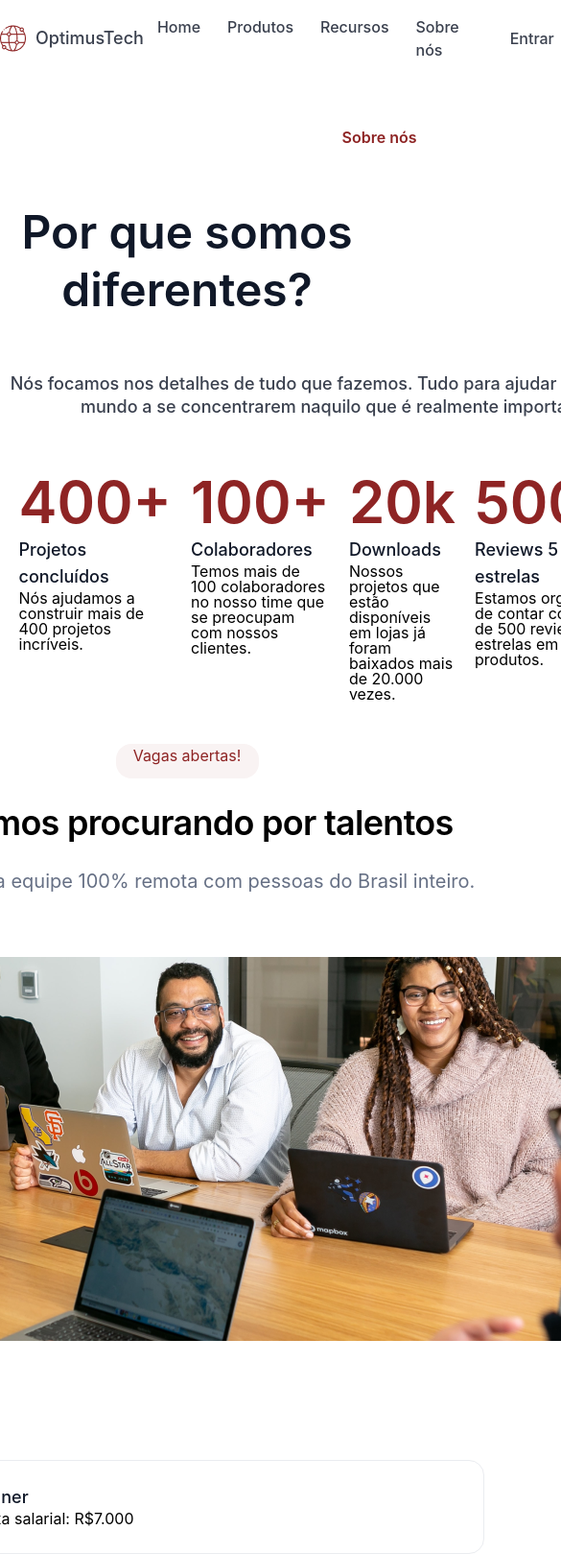
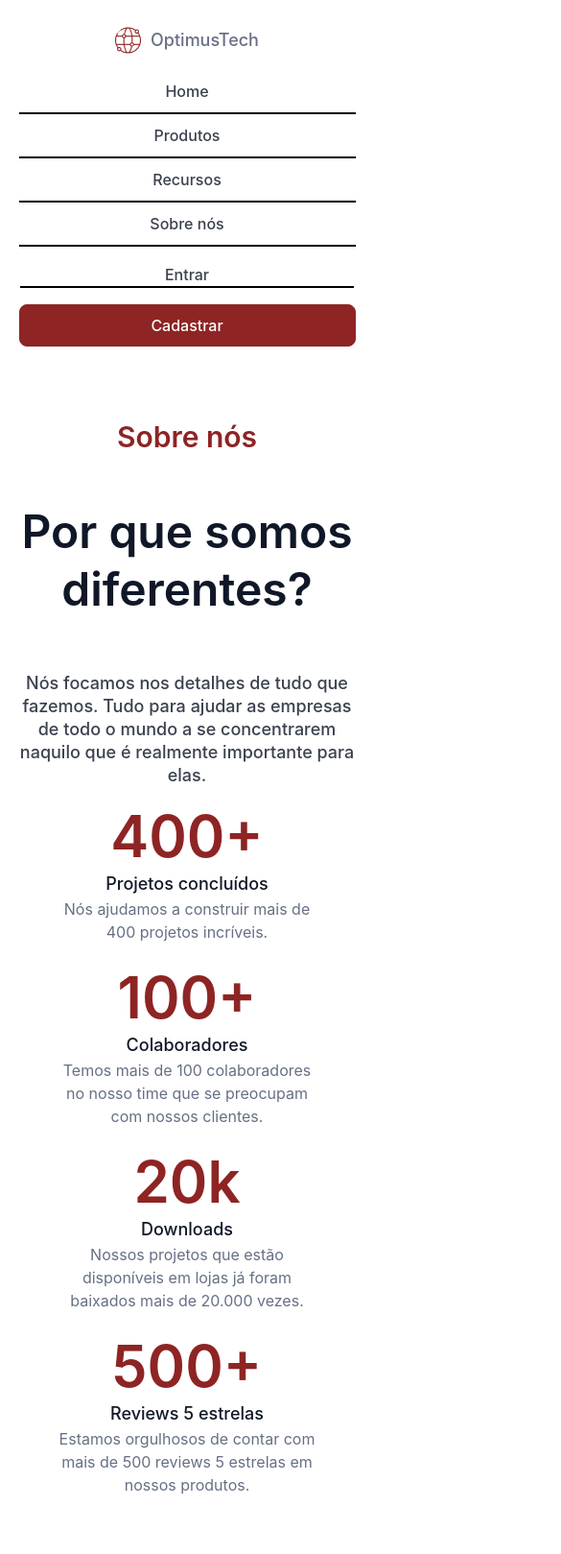
Before and after one commit to Lgbarros/Optimus-Tech, a plain HTML site: page index.html in a window 390 px wide. Shown: the top 1619 px of the page at 96% size, 585 px wide, since content can reach past the window. Drawn offline with Linux system fonts and the light colour scheme; a web font is replaced by a local one.

Commit message:
Mobile layout fixed

```diff
--- a/css/style.css
+++ b/css/style.css
@@ -30,7 +30,6 @@ img:hover {
     transform: scale(1.05);
     transition: .5s all ease-in-out;
     cursor: pointer;
-}
 }
 
 p {
@@ -378,3 +377,203 @@ input {
     color: #98A2B3;
     text-align: center;
 }
+
+/* MOBILE */
+
+@media (max-width: 600px) {
+    header .container {
+        max-width: 90% !important;
+        margin: 0 auto;
+        display: flex;
+        flex-wrap: wrap;
+        padding: 5% 0px;
+        justify-content: center;
+        gap: 0px;
+        height: 350px;
+    }
+
+    header .logo {
+        width: 100%;
+    }
+    header .logo-img-text {
+        margin: 0 auto;
+    }
+
+    header #nav {
+        text-align: center;
+        width: 100%;
+        margin-right: 0% !important;
+    }
+
+    header #menu {
+        display: flex;
+        flex-direction: column !important;
+        justify-content: center;
+        align-items: center;
+    }
+
+    header #menu a{
+        padding: 10px 0px;
+        border-bottom: 2px solid black;
+        width: 100%;
+        display: flex;
+        justify-content: center;
+    }
+
+    header #menu a:hover {
+        background-color: #8E2424;
+        color: #FFF;
+    }
+
+    header .login {
+        flex-direction: column;
+        width: 100%;
+        margin-top: 0%;
+    }
+
+    header .login a{
+        padding: 0px 30px !important;
+    }
+
+    header .login .login-entrar {
+        border-bottom: 2px solid black;
+        width: 82%;
+        text-align: center;
+        margin-bottom: 5%;
+    }
+
+    header .button-login{
+        color: white;
+    }
+
+    button {
+        width: 100%;
+    }
+
+    main {
+        width: 100%;
+        display: flex;
+        flex-direction: column;
+        flex-wrap: wrap;
+        align-content: space-around;
+        align-items: center;
+        padding-top: 10%;
+    }
+
+    #about {
+        display: flex;
+        flex-direction: column;
+        flex-wrap: wrap;
+    }
+
+    #about .container-about {
+        display: flex;
+        flex-direction: column;
+        flex-wrap: wrap;
+    }
+
+    #about .container-about p{
+        width: 90%;
+    }
+
+    #about .title-about {
+        font-size: 30px;
+    }
+
+    #metrics {
+        width: 100%;
+    }
+
+    #metrics .container-metrics{
+        flex-direction: column;
+        height: 0%;
+        align-items: center;
+    }
+
+    #metrics .column{
+        text-align: center;
+    }
+
+    #vacancies {
+        width: 100%;
+        gap: 0%;
+    }
+
+    #vacancies .vacancies-header {
+        width: 90%;
+        height: 0%;
+        display: flex;
+        flex-direction: column;
+        flex-wrap: wrap;
+    }
+
+    #vacancies img {
+        max-width: 100%;
+    }
+
+    #vacancies .container-vacancies {
+        display: flex;
+        flex-direction: column;
+        flex-wrap: wrap;
+        width: 90%;
+        justify-content: center;
+        align-items: center;
+        margin: 0 auto;
+    }
+
+    #vacancies .items {
+        width: 83%;
+        margin-left: 0% !important;
+        align-items: center;
+        margin: 20px 0px !important;
+    }
+
+    #vacancies h3{
+        padding-left: 0% !important;
+        text-align: center;
+    }
+
+    #vacancies h4 {
+        width: 100%;
+    }
+
+    #depositions .container-depositions{
+        width: 90%;
+        padding: 20px 0px;
+    }
+
+    #depositions p {
+        width: 90%;
+    }
+
+    #depositions h1 {
+        width: 85%;
+        text-align: justify;
+    }
+
+    #depositions .container-depositions p{
+        text-align: center;
+    }
+
+    #depositions .container-depositions h1{
+        font-size: 20px;
+    }
+
+    footer .container-footer {
+        width: 90%;
+        text-align: center;
+    }
+
+    footer .container-email {
+        display: flex;
+        flex-direction: column;
+        width: 100%;
+    }
+
+    footer .container-email label {
+        width: 100%;
+    }
+    footer .container-email input {
+        width: 95%;
+    }
+}
--- a/index.html
+++ b/index.html
@@ -31,7 +31,7 @@
 
             <div class="login">
                 <a href="#" class="login-entrar">Entrar</a>
-                <a href="#"><button>Cadastrar</button></a>
+                <button><a href="#" class="button-login">Cadastrar</a></button>
             </div>
         </div>
 
@@ -151,10 +151,6 @@
                 <p>Desenvolvedora Web</p>
             </div>
         </section>
-
-        <section id="formulario">
-
-        </section>
     </main>
 
     <footer>
```
